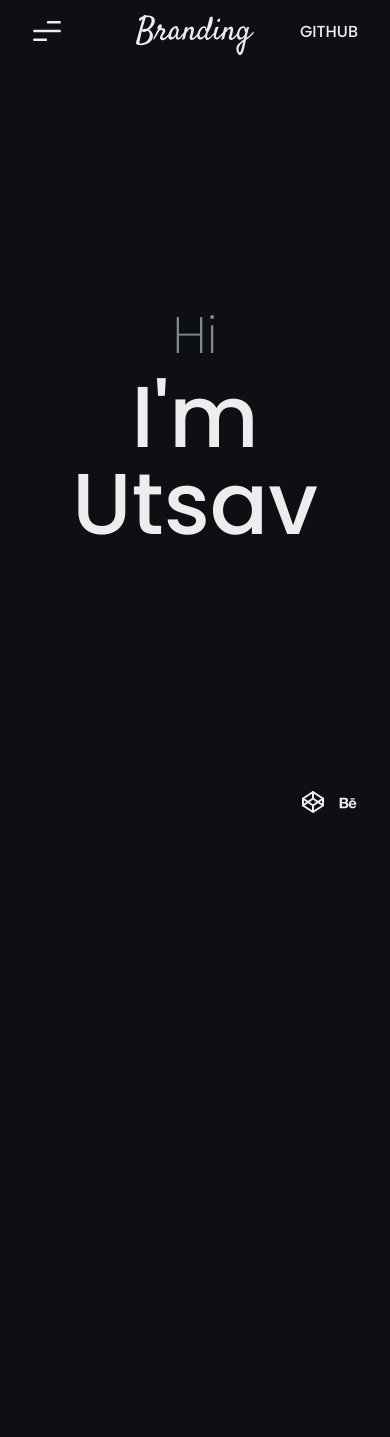
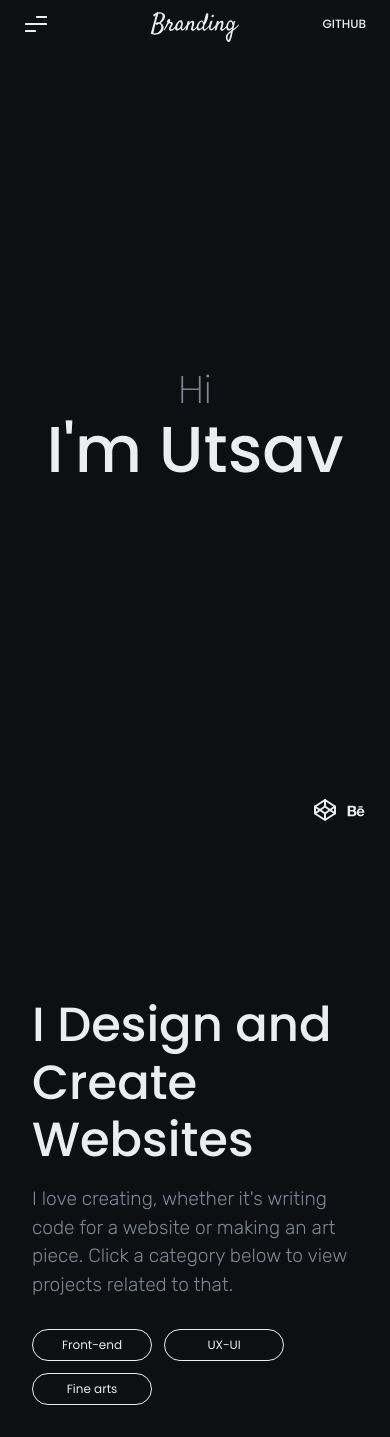
Before and after one commit to fru2/portfolio-website, a React (Create React App) app: page / in a window 390 px wide. Before the commit the page ends 844 px from the top, so only its background shows below. Built offline with nearby package versions, Linux system fonts and the light colour scheme.

Commit message:
Media query in what section added

```diff
--- a/src/pages/HomePage.jsx
+++ b/src/pages/HomePage.jsx
@@ -30,17 +30,17 @@ export default function HomePage() {
 
       </header>
 
-      {/* <section className='what-section container'>
-        <h1 className='heading-txt'>I Design and Create Websites</h1> */}
-      {/* <h1 className='heading-txt'></h1> */} {/* DO NOT UNCOMMENT */}
-      {/* <p className='body-txt'>I love creating, whether it's writing code for a website or making an art piece. Lorem ipsum dummy text is here (change it.)</p>
+      <section className='what-section container'>
+        <h1 className='heading-txt'>I Design and Create Websites</h1>
+        {/* <h1 className='heading-txt'></h1> */} {/* DO NOT UNCOMMENT */}
+        <p className='body-txt'>I love creating, whether it's writing code for a website or making an art piece. Click a category below to view projects related to that.</p>
         <div>
           <ButtonToggle text="Front-end" />
           <ButtonToggle text="UX-UI" />
           <ButtonToggle text="Fine arts" />
-        </div> */}
-      {/* <ParallaxGallery img1={} img2={} img3={}/> */}{/* DO NOT UNCOMMENT */}
-      {/* </section> */}
+        </div>
+        {/* <ParallaxGallery img1={} img2={} img3={}/> */}{/* DO NOT UNCOMMENT */}
+      </section>
 
 
       {/* TODO: Contents beyond this point will change as per the selected toggle button */}
--- a/src/styles/layouts/_header.scss
+++ b/src/styles/layouts/_header.scss
@@ -45,6 +45,11 @@ header {
 }
 
 @media screen and (max-width: 768px) {
+
+  :root {
+    font-size: 12px;
+  }
+
   header {
     flex-direction: column;
     padding: 32px;
@@ -58,8 +63,6 @@ header {
       margin-top: 0;
     }
 
-    h3 {}
-
     .hero-image {
       height: 80vw;
       width: 80vw;
--- a/src/styles/layouts/_navbar.scss
+++ b/src/styles/layouts/_navbar.scss
@@ -13,8 +13,8 @@
 
     background: url("../../assets/icons/menu.svg");
     background-size: cover;
-    height: 30px;
-    width: 30px;
+    height: 2rem;
+    width: 2rem;
     border: none;
   }
 
--- a/src/styles/layouts/_section-what.scss
+++ b/src/styles/layouts/_section-what.scss
@@ -10,3 +10,19 @@
     margin-right: 1.8rem;
   }
 }
+
+@media screen and (max-width: 768px) {
+  .what-section {
+
+    div {
+      margin-top: 1.4rem;
+    }
+
+    div button {
+      margin-top: 1rem;
+      margin-right: 1rem;
+      // width: 100%;
+
+    }
+  }
+}
--- a/src/styles/main.scss
+++ b/src/styles/main.scss
@@ -32,3 +32,9 @@ code {
   padding: 80px;
   box-sizing: border-box;
 }
+
+@media screen and (max-width: 768px) {
+  .container {
+    padding: 32px;
+  }
+}
--- a/src/styles/modules/_typography.scss
+++ b/src/styles/modules/_typography.scss
@@ -36,3 +36,14 @@ p {
   color: constants.$dull-white;
   max-width: 50%;
 }
+
+@media screen and (max-width: 768px) {
+  .heading-txt {
+    font-size: 4rem;
+    max-width: 100%;
+  }
+
+  .body-txt {
+    max-width: 100%;
+  }
+}
```
